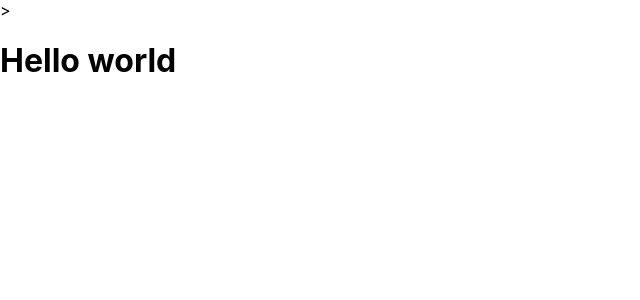
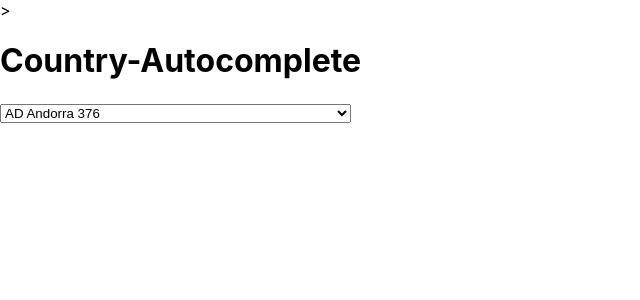
Before and after one commit to ramabadash/Country-Autocomplete-React, a React (Create React App) app in the folder country-autocomplete/: page / in a window 1280 px wide. Shown: the top 300 px of the page, without its empty margins (0-640 px from the left). Built offline with nearby package versions, Linux system fonts and the light colour scheme.

Commit message:
# Create DropDown component with select HTML element that contains countries as options

```diff
--- a/country-autocomplete/public/index.html
+++ b/country-autocomplete/public/index.html
@@ -2,7 +2,7 @@
 <html lang="en">
   <head>
     <meta charset="utf-8" />
-    <link rel="icon" href="%PUBLIC_URL%/favicon.ico" />
+    <!-- <link rel="icon" href="%PUBLIC_URL%/favicon.ico" /> -->
     <meta name="viewport" content="width=device-width, initial-scale=1" />
     <meta name="theme-color" content="#000000" />
     <meta name="description" content="Web site created using create-react-app" />
--- a/country-autocomplete/src/components/App.js
+++ b/country-autocomplete/src/components/App.js
@@ -1,9 +1,10 @@
 import React from 'react';
-
+import DropDown from './DropDown';
 function App() {
   return (
     <div>
-      <h1>Hello world</h1>
+      <h1>Country-Autocomplete</h1>
+      <DropDown />
     </div>
   );
 }
--- /dev/null
+++ b/country-autocomplete/src/components/DropDown.js
@@ -0,0 +1,19 @@
+import React from 'react';
+import { countries } from '../countries';
+
+function DropDown() {
+  return (
+    <div>
+      <select id='countries'>
+        {countries.map(({ code, label, phone }) => (
+          // TODO - replace with component
+          <option value={label} key={label}>
+            {code} {label} {phone}
+          </option>
+        ))}
+      </select>
+    </div>
+  );
+}
+
+export default DropDown;
```
